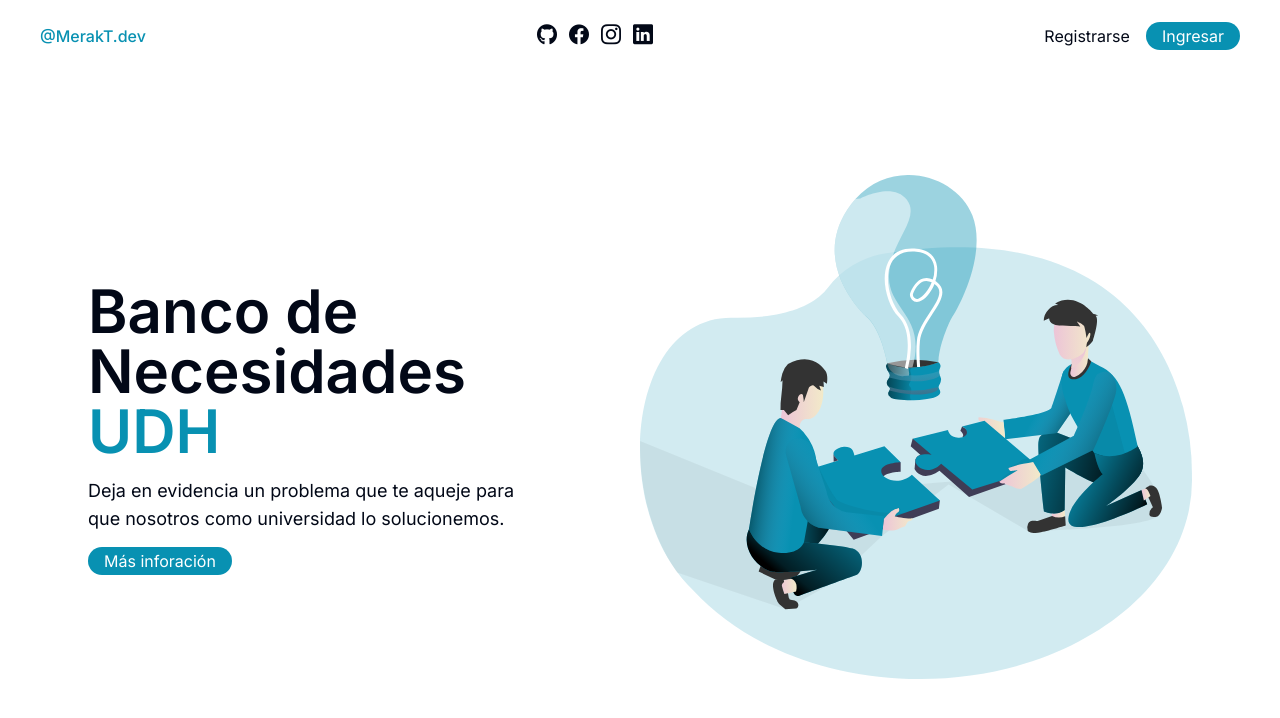
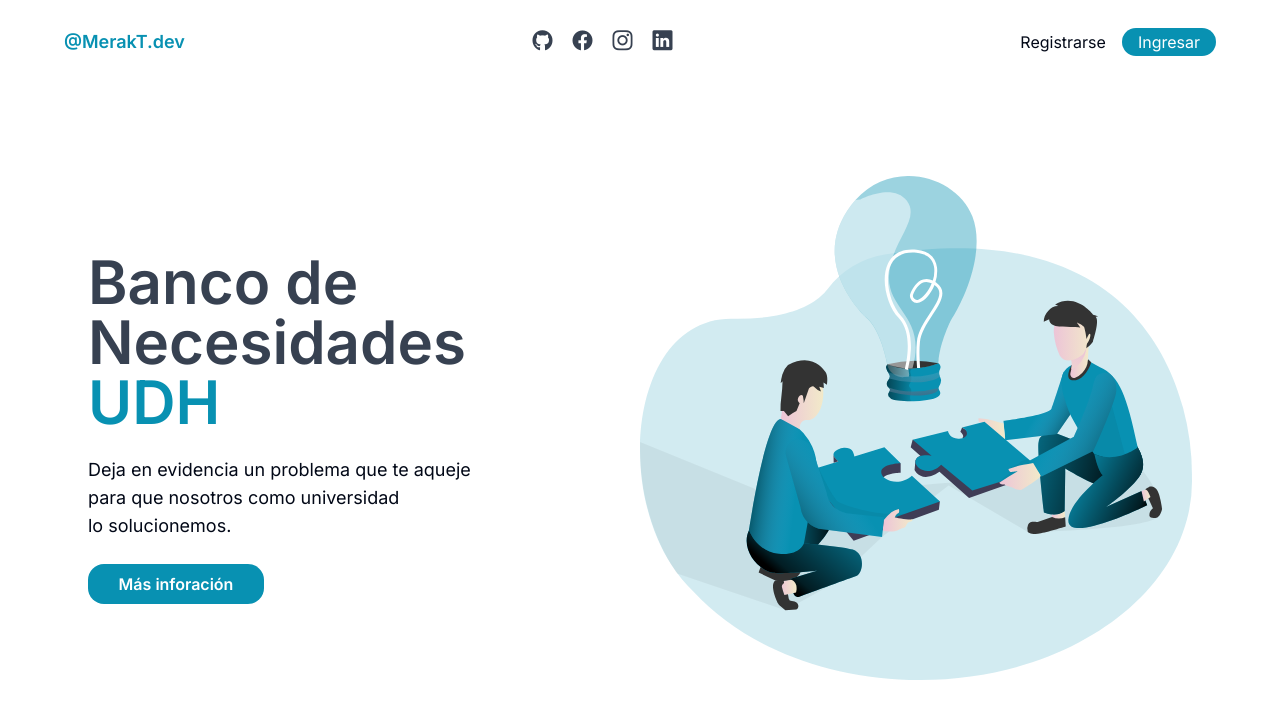
Before and after one commit to walter-garay/banco-problemas-tesis, a Next.js app in the folder next-frontend/: page /principal in a window 1280 px wide. Shown: the top 718 px of the page. Built offline with nearby package versions, Linux system fonts and the light colour scheme.

Commit message:
landigpage

```diff
--- a/next-frontend/src/app/principal/page.tsx
+++ b/next-frontend/src/app/principal/page.tsx
@@ -4,58 +4,63 @@ import principal from '../../../public/images/principal.svg'
 export default function LandingPage({}) {
     return (
         <>
-            <header className="px-10 h-full flex flex-col pt-6">
-                <nav className="flex justify-between h-8">
-                    <h1 className='font-medium text-cyan-600'>
+            <header className="px-10 h-full flex flex-col pt-7">
+                <nav className="flex justify-between items-center px-6">
+                    <h1 className='text-lg font-semibold text-cyan-600'>
                         @MerakT.dev
                     </h1>
-                    <ul className="flex gap-x-3">
+                    <ul className="flex gap-x-5 items-center">
                         <li>
                             <a href="#">
-                                <i className="pi pi-github text-xl hover:text-2xl hover:text-orange-500" ></i>
+                                <i className="pi pi-github text-xl transition-transform transform
+                                    hover:scale-110 text-gray-700 hover:text-orange-600">
+                                </i>
                             </a>
                         </li>
                         <li>
                             <a href="#">
-                                <i className="pi pi-facebook text-xl hover:text-2xl hover:text-blue-500"></i>
+                                <i className="pi pi-facebook text-xl transition-transform transform
+                                    hover:scale-110 text-gray-700 hover:text-blue-600">
+                                </i>
                             </a>
                         </li>
                         <li>
                             <a href="#">
-                                <i className="pi pi-instagram text-xl hover:text-2xl hover:text-purple-500"></i>
+                                <i className="pi pi-instagram text-xl transition-transform transform
+                                    hover:scale-110 text-gray-700 hover:text-pink-600">
+                                </i>
                             </a>
                         </li>
                         <li>
                             <a href="#">
-                                <i className="pi pi-linkedin text-xl hover:text-2xl hover:text-cyan-500"></i>
+                                <i className="pi pi-linkedin text-xl transition-transform transform
+                                    hover:scale-110 text-gray-700 hover:text-cyan-600">
+                                </i>
                             </a>
                         </li>
                     </ul>
-                    <ul className="flex gap-x-4">
+                    <ul className="flex gap-x-4 items-center">
                         <li>
                             <a href="/registro">Registrarse</a>
                         </li>
                         <li >
-                            <a href="/login" className="bg-cyan-600 hover:bg-cyan-700 text-white px-4 py-1 rounded-2xl">Ingresar</a>
+                            <a href="/login" className="bg-cyan-600 hover:bg-cyan-700 text-white px-4 py-1 rounded-2xl transition-all">Ingresar</a>
                         </li>
                     </ul>
                 </nav>
-                <div className="flex items-center h-full gap-x-24 mx-12">
-                    <div className='flex flex-col w-1/2 gap-y-4'>
-                        <h1 className='text-6xl font-semibold'>
+
+                <div className="flex items-center h-full gap-x-32 mx-12">
+                    <div className='flex flex-col w-1/2 gap-y-6'>
+                        <h1 className='text-6xl font-semibold text-gray-700'>
                             Banco de Necesidades <span className='text-cyan-600 text-6xl'>UDH</span>
                         </h1>
                         <p className='text-lg'>
                             Deja en evidencia un problema que te aqueje para que nosotros como universidad lo solucionemos.
                         </p>
-                        <div>
-                            <a href="#" className="bg-cyan-600 hover:bg-cyan-700 text-white px-4 py-1 rounded-2xl">Más inforación</a>
-
-                        </div>
+                        <a href="#" className="bg-cyan-600 hover:bg-cyan-700 font-semibold text-white rounded-2xl text-center w-44 py-2">Más inforación</a>
                     </div>
                     <Image
                         src={principal}
-                        width={300}
                         alt='principal image'
                         className='w-1/2'
                         >
```
